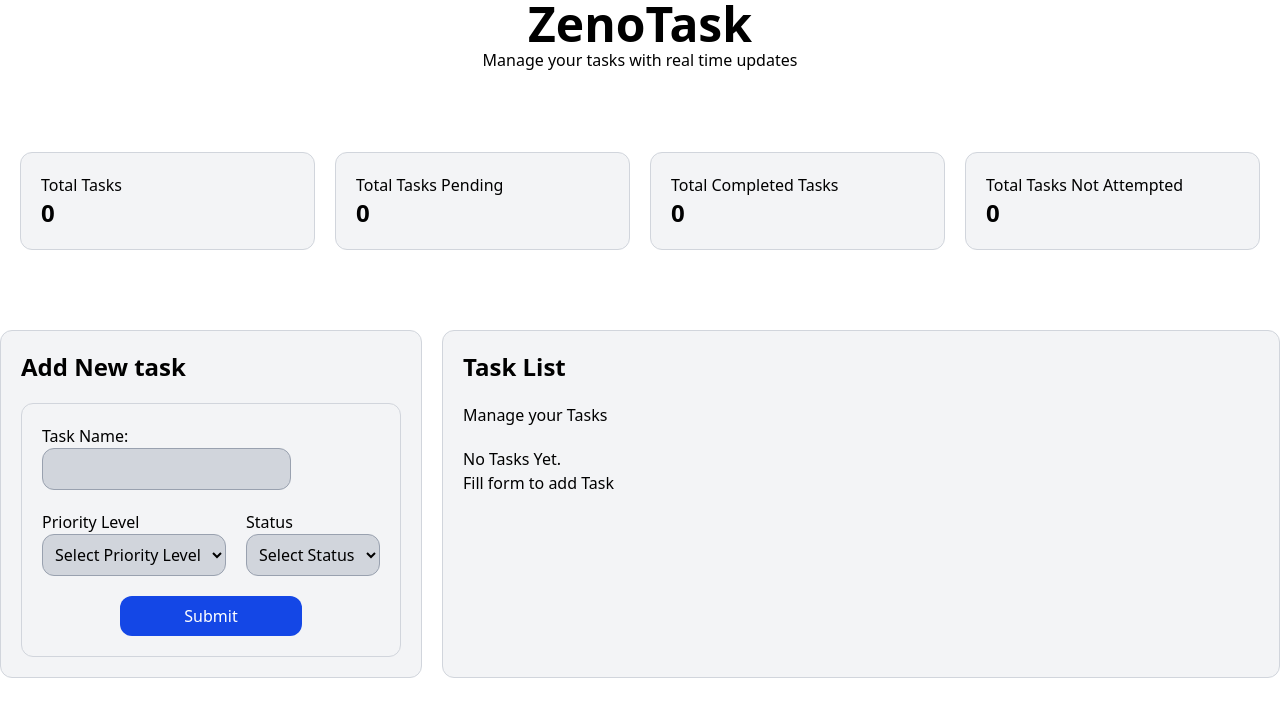
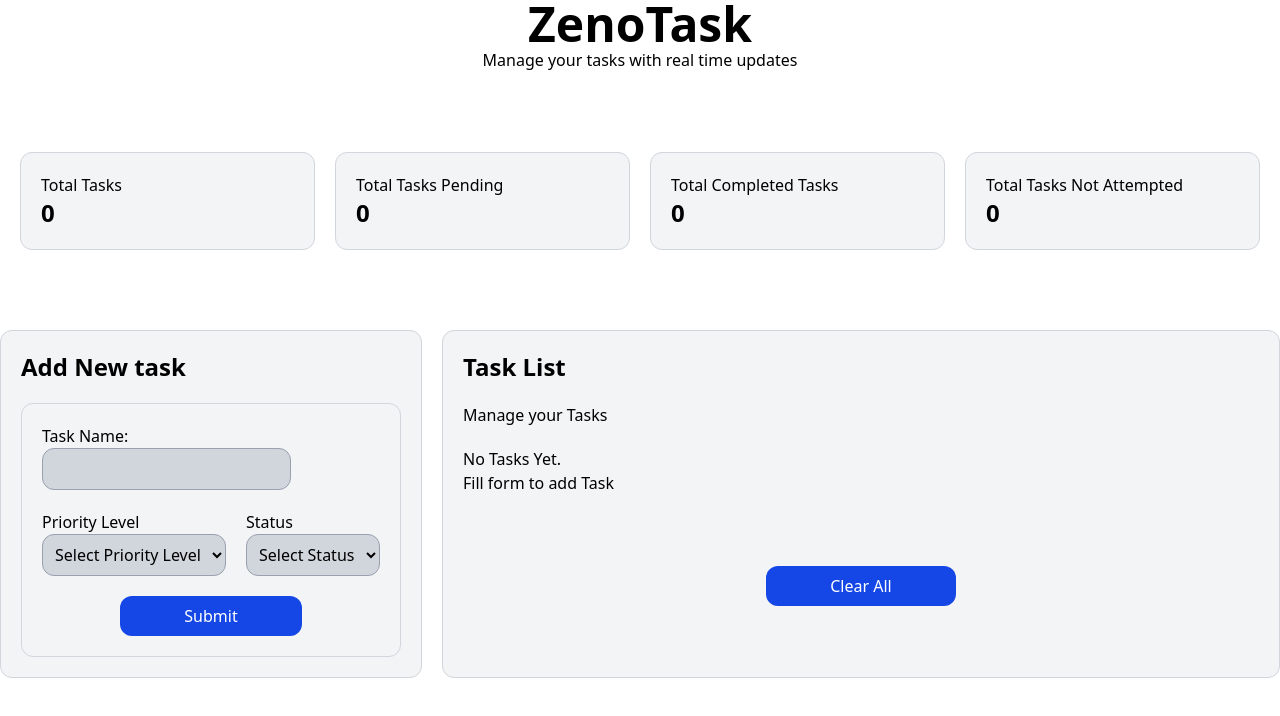
Before and after one commit to Phoenix-Domain/ZenoTask, a React (Vite) app: page / in a window 1280 px wide. Shown: the top 716 px of the page. Built offline with nearby package versions, Linux system fonts and the light colour scheme.

Commit message:
feat: Add functionality to clear all tasks

```diff
--- a/src/App.tsx
+++ b/src/App.tsx
@@ -99,6 +99,10 @@ function App() {
           </p>
 
           <TaskDisplay tasks={tasks} handleDelete={handleDelete}/>
+
+          <button className='bg-blue-700 text-white w-fit px-16 py-2 m-auto rounded-xl' onClick={() => {setTasks([])}}>
+            Clear All
+          </button>
         </section>
       </section>
     </main>
```
